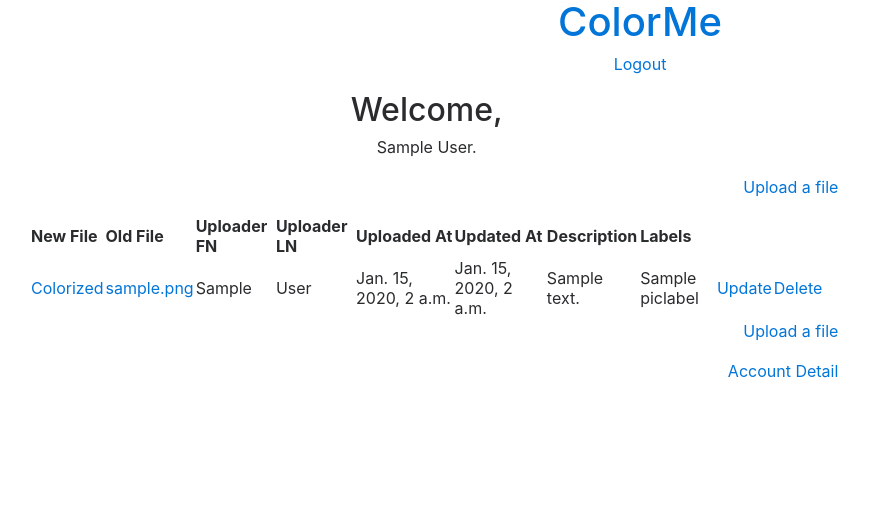
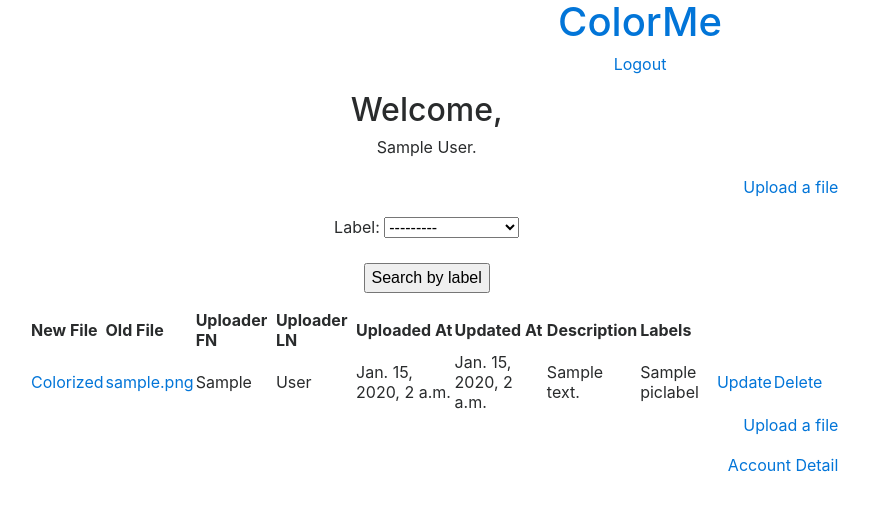
Before and after one commit to Wayne122/ColorMe_CMPE281_Project2, a Django app: page / in a window 1280 px wide. Shown: the top 511 px of the page, without its empty margins (0-869 px from the left). Run offline with Django 3.2, Linux system fonts and the light colour scheme; a user stored in the database is signed in; tables that the repository leaves empty hold one stand-in row (values such as "Sample post"); some libraries are stand-ins or nearby versions.

Commit message:
Add search by label

```diff
--- a/s3objects/models.py
+++ b/s3objects/models.py
@@ -30,6 +30,9 @@
 class picLabel(models.Model):
     name = models.CharField(max_length=128)
 
+    def __str__(self):
+        return self.name
+
 
 class s3objects(models.Model):
     id = models.UUIDField(primary_key=True, default=uuid.uuid4, editable=False)
--- a/s3objects/templates/s3objects/home.html
+++ b/s3objects/templates/s3objects/home.html
@@ -7,6 +7,11 @@
         <p class="user-name text-center">{{ user.first_name }} {{ user.last_name }}.</p>
         <p class="text-right"><a href="{% url 'upload_file' %}">Upload a file</a></p>
         <div class="container">
+            <form class="text-center" action="." method="POST" enctype="multipart/form-data">
+                {% csrf_token %}
+                {{ searchf.as_p }}
+                <input type="submit" name="search" value="Search by label" />
+            </form>
             <table>
                 <thead>
                     <tr>
--- a/s3objects/views.py
+++ b/s3objects/views.py
@@ -2,25 +2,35 @@
 from .models import s3objects, picLabel
 from social_django.models import UserSocialAuth
 from django.contrib.auth.models import User
+from django import forms
+from django.http import HttpResponseRedirect
 import boto3
 import json
 
 
 # Create your views here.
+class searchForm(forms.Form):
+    label = forms.ModelChoiceField(queryset=picLabel.objects.all())
+
+
 def home(request):
     object_list = None
     if request.user.is_authenticated:
-        object_list = s3objects.objects.all()
-    return render(request, 's3objects/home.html', {'object_list': object_list})
+        if 'search' in request.POST:
+            searchf = searchForm(request.POST)
+            if searchf.is_valid():
+                object_list = s3objects.objects.filter(labels__name__exact=searchf.cleaned_data['label'])
+        else:
+            searchf = searchForm()
+            object_list = s3objects.objects.all()
+        return render(request, 's3objects/home.html', {'object_list': object_list, 'searchf': searchf})
+    else:
+        return render(request, 's3objects/home.html')
 
 
 def account(request):
     user_list = UserSocialAuth.objects.all()
     return render(request, 's3objects/account.html', {'sau': user_list})
-
-
-from django import forms
-from django.http import HttpResponseRedirect
 
 
 class s3objectForm(forms.ModelForm):
@@ -76,6 +86,7 @@
             enc_pl = response['Payload'].read()
             dec_pl = json.loads(enc_pl.decode('utf-8'))
             new_s3object.new_url = dec_pl['new_url']
+            new_s3object.labels.clear()
             form.save()
             for oneLabel in dec_pl['labels']:
                 tmplabel, _ = picLabel.objects.get_or_create(name=oneLabel)
```
